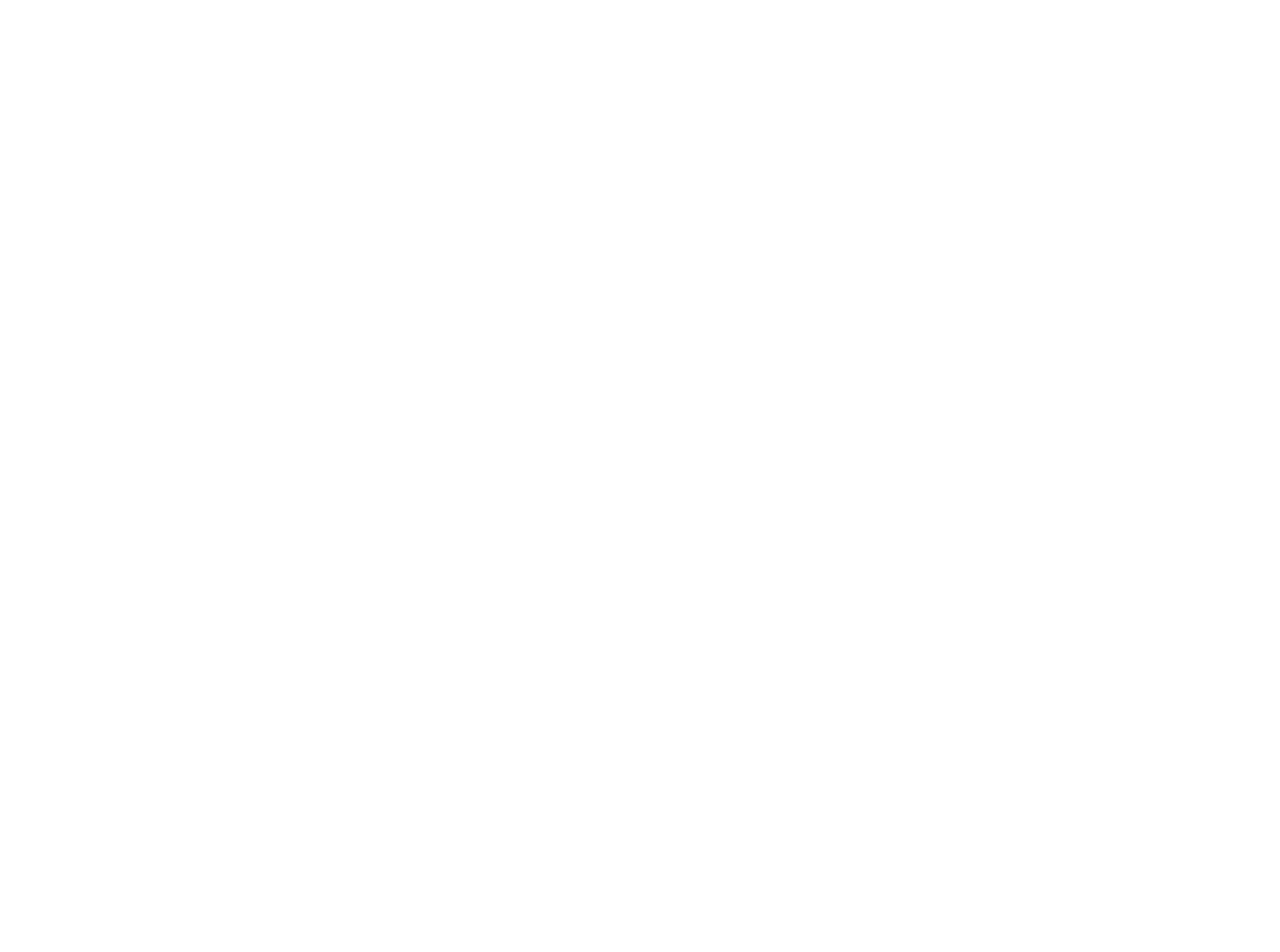
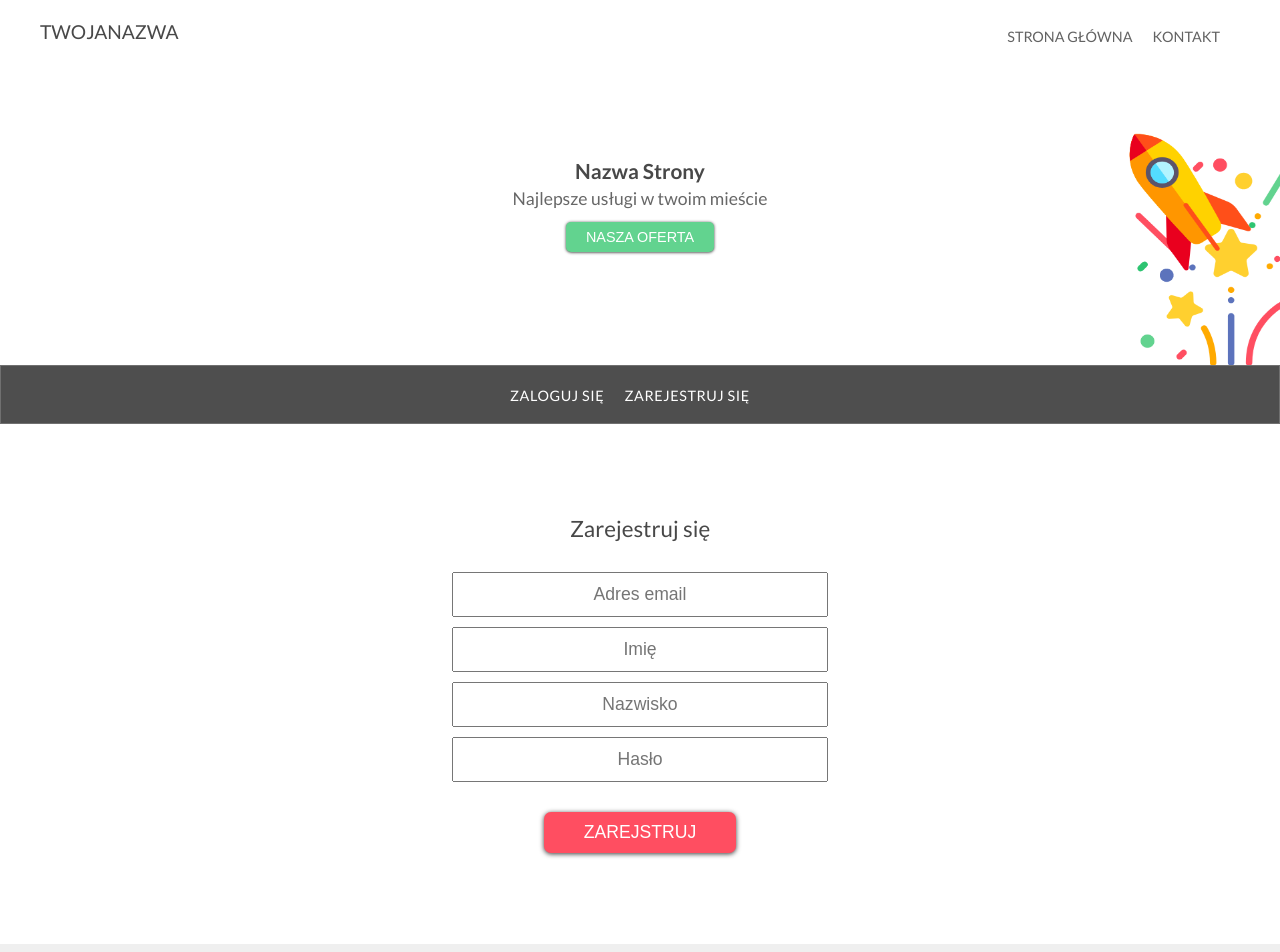
Before and after one commit to rafi9898/Scrow, a React (Create React App) app in the folder scrow-app/: page /register in a window 1280 px wide. Shown: the top 952 px of the page. Before the commit the page ends 800 px from the top, so only its background shows below. Built offline with nearby package versions, Linux system fonts and the light colour scheme.

Commit message:
Added authentication pages with forms

```diff
--- a/scrow-app/src/App.tsx
+++ b/scrow-app/src/App.tsx
@@ -1,6 +1,8 @@
 import React from "react";
 import Installer from "./components/Layouts/Installer/Installer";
 import Home from "./components/Pages/Home/Home";
+import SignIn from "./components/Pages/SignIn/SignIn";
+import SignUp from "./components/Pages/SignUp/SignUp";
 import { BrowserRouter, Switch, Route } from "react-router-dom";
 
 const App: React.FC = () => {
@@ -10,6 +12,8 @@
         <Switch>
           <Route path="/" component={Home} exact />
           <Route path="/installer" component={Installer} />
+          <Route path="/login" component={SignIn} />
+          <Route path="/register" component={SignUp} />
         </Switch>
       </BrowserRouter>
     </div>
--- /dev/null
+++ b/scrow-app/src/components/Form/Authentication/SignInForm.tsx
@@ -0,0 +1,20 @@
+import React from "react";
+import {
+  StyledWrapper,
+  StyledTitle,
+  StyledInput,
+  StyledButtonSuccess
+} from "./styled/AuthStyled";
+
+const SignInForm = () => {
+  return (
+    <StyledWrapper>
+      <StyledTitle>Zaloguj się</StyledTitle>
+      <StyledInput type="email" placeholder="Adres email" required />
+      <StyledInput type="password" placeholder="Hasło" required />
+      <StyledButtonSuccess>Zaloguj</StyledButtonSuccess>
+    </StyledWrapper>
+  );
+};
+
+export default SignInForm;
--- /dev/null
+++ b/scrow-app/src/components/Form/Authentication/SignUpForm.tsx
@@ -0,0 +1,22 @@
+import React from "react";
+import {
+  StyledWrapper,
+  StyledTitle,
+  StyledInput,
+  StyledButtonDanger
+} from "./styled/AuthStyled";
+
+const SignUpForm = () => {
+  return (
+    <StyledWrapper>
+      <StyledTitle>Zarejestruj się</StyledTitle>
+      <StyledInput type="email" placeholder="Adres email" required />
+      <StyledInput type="text" placeholder="Imię" required />
+      <StyledInput type="text" placeholder="Nazwisko" required />
+      <StyledInput type="password" placeholder="Hasło" required />
+      <StyledButtonDanger>Zarejstruj</StyledButtonDanger>
+    </StyledWrapper>
+  );
+};
+
+export default SignUpForm;
--- /dev/null
+++ b/scrow-app/src/components/Form/Authentication/styled/AuthStyled.tsx
@@ -0,0 +1,71 @@
+import styled from "styled-components";
+
+export const StyledWrapper = styled.form`
+  width: 100%;
+  text-align: center;
+  padding: 4% 1%;
+`;
+
+export const StyledTitle = styled.h2`
+  font-size: 1.4rem;
+  color: #484848;
+  font-weight: 500;
+  text-align: center;
+  margin-top: 40px;
+  margin-bottom: 30px;
+`;
+
+export const StyledInput = styled.input`
+  width: 30%;
+  height: 45px;
+  color: #343434;
+  display: flex;
+  justify-content: center;
+  flex-direction: column;
+  margin: 0 auto;
+  text-align: center;
+  font-size: 1.1rem;
+  margin-top: 10px;
+`;
+
+export const StyledButtonSuccess = styled.button`
+  font-size: 1.1rem;
+  color: #fff;
+  background: #008a0e;
+  text-transform: uppercase;
+  margin-top: 30px;
+  margin-bottom: 40px;
+  border: none;
+  outline: none;
+  padding: 10px 40px;
+  cursor: pointer;
+  box-shadow: 0px 1px 5px #3b3b3b;
+  transition: all 0.3s;
+  border-radius: 7px;
+
+  &:hover {
+    background: #04630e;
+    transition: all 0.3s;
+  }
+`;
+
+export const StyledButtonDanger = styled.button`
+  font-size: 1.1rem;
+  color: #fff;
+  background: #ff4e61;
+  text-transform: uppercase;
+  margin-top: 30px;
+  margin-bottom: 40px;
+  border: none;
+  outline: none;
+  padding: 10px 40px;
+  cursor: pointer;
+  box-shadow: 0px 1px 5px #3b3b3b;
+  transition: all 0.3s;
+  border-radius: 7px;
+
+  &:hover {
+    background: #d84353;
+    transition: all 0.3s;
+  }
+`;
--- a/scrow-app/src/components/Item/Item.tsx
+++ b/scrow-app/src/components/Item/Item.tsx
@@ -7,11 +7,13 @@
   StyledItemTitle,
   StyledItemPrice,
   StyledItemDescription,
-  StyledItemButton
+  StyledItemButton,
+  StyledLoadingIcon
 } from "./styled/ItemStyled";
 import { StateValue } from "../../interfaces/Item/ItemControls";
 import axios from "axios";
 import PaginationReact from "../Pagination/PaginationReact";
+import LoadingIcon from "../../assets/loading-spinner.svg";
 
 class Item extends Component<any, StateValue> {
   state = {
@@ -73,7 +75,9 @@
           );
         })
     ) : (
-      <p>Brak danych do wczytania!</p>
+      <p style={{ textAlign: "center" }}>
+        <StyledLoadingIcon src={LoadingIcon} />
+      </p>
     );
 
     return (
--- a/scrow-app/src/components/Item/styled/ItemStyled.tsx
+++ b/scrow-app/src/components/Item/styled/ItemStyled.tsx
@@ -16,6 +16,11 @@
   width: 100%;
   display: flex;
   flex-wrap: wrap;
+`;
+
+export const StyledLoadingIcon = styled.img`
+  width: 30%;
+  margin: 0 auto;
 `;
 
 export const StyledImgBox = styled.img`
--- a/scrow-app/src/components/Navs/SignInLinks.tsx
+++ b/scrow-app/src/components/Navs/SignInLinks.tsx
@@ -4,8 +4,8 @@
 const SignInLinks = () => {
   return (
     <StyledWrapper>
-      <StyledNavsLink to="#">ZALOGUJ SIĘ</StyledNavsLink>
-      <StyledNavsLink to="#">ZAREJESTRUJ SIĘ</StyledNavsLink>
+      <StyledNavsLink to="/login">ZALOGUJ SIĘ</StyledNavsLink>
+      <StyledNavsLink to="/register">ZAREJESTRUJ SIĘ</StyledNavsLink>
     </StyledWrapper>
   );
 };
--- /dev/null
+++ b/scrow-app/src/components/Pages/SignIn/SignIn.tsx
@@ -0,0 +1,19 @@
+import React from "react";
+import { StyledWrapper } from "./styled/SignIn";
+import SignInForm from "../../Form/Authentication/SignInForm";
+import Header from "../../Header/Header";
+import Navs from "../../Navs/Navs";
+import Footer from "../../Footer/Footer";
+
+const SignIn = () => {
+  return (
+    <StyledWrapper>
+      <Header />
+      <Navs />
+      <SignInForm />
+      <Footer />
+    </StyledWrapper>
+  );
+};
+
+export default SignIn;
--- /dev/null
+++ b/scrow-app/src/components/Pages/SignIn/styled/SignIn.tsx
@@ -0,0 +1,6 @@
+import styled from "styled-components";
+
+export const StyledWrapper = styled.div`
+  width: 100%;
+  text-align: center;
+`;
--- /dev/null
+++ b/scrow-app/src/components/Pages/SignUp/SignUp.tsx
@@ -0,0 +1,19 @@
+import React from "react";
+import { StyledWrapper } from "./styled/SignUp";
+import SignUpForm from "../../Form/Authentication/SignUpForm";
+import Header from "../../Header/Header";
+import Navs from "../../Navs/Navs";
+import Footer from "../../Footer/Footer";
+
+const SignUp = () => {
+  return (
+    <StyledWrapper>
+      <Header />
+      <Navs />
+      <SignUpForm />
+      <Footer />
+    </StyledWrapper>
+  );
+};
+
+export default SignUp;
--- /dev/null
+++ b/scrow-app/src/components/Pages/SignUp/styled/SignUp.tsx
@@ -0,0 +1,6 @@
+import styled from "styled-components";
+
+export const StyledWrapper = styled.div`
+  width: 100%;
+  text-align: center;
+`;
```
Also changed, not shown: scrow-app/src/assets/loading-spinner.svg (added).
